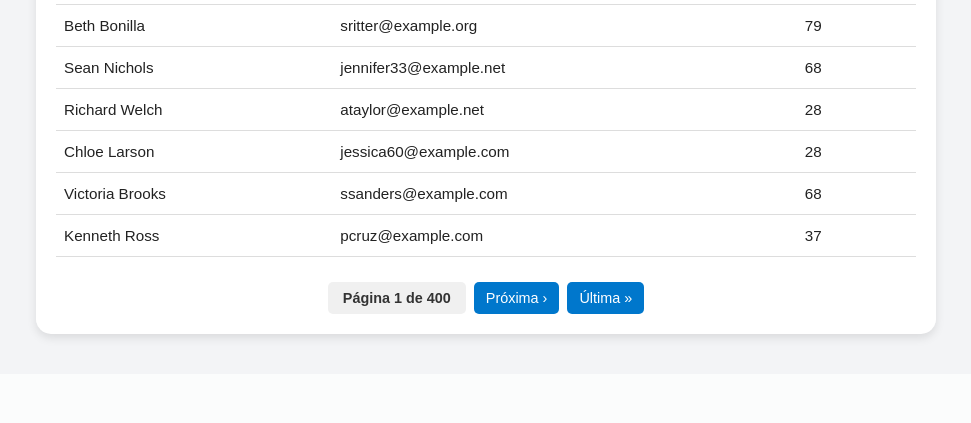
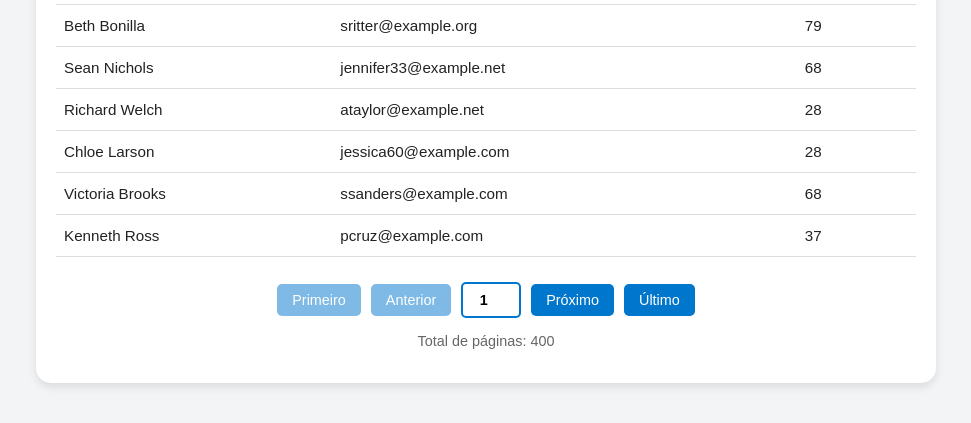
Before and after one commit to IuryHilario/TrabalhoDesempenhoPesquisa, a Flask app: page / in a window 1280 px wide. Shown: the part 1202-1625 px from the top of the page, without its empty margins (154-1125 px from the left). Before the commit the page ends 1544 px from the top, so only its background shows below. Run offline with Flask 3, Linux system fonts and the light colour scheme; data comes from the database, SQL or seed files in the repository.

Commit message:
nova-funcionalidade - lista

```diff
--- a/static/style.css
+++ b/static/style.css
@@ -132,31 +132,61 @@ th {
     display: flex;
     justify-content: center;
     align-items: center;
-    gap: 8px;
+    gap: 10px;
     flex-wrap: wrap;
 }
 
 .page-btn {
-    padding: 8px 12px;
+    padding: 8px 15px;
     background: #0077cc;
     color: white;
     text-decoration: none;
     border-radius: 5px;
     font-size: 0.9rem;
-    transition: background 0.3s;
+    transition: all 0.3s;
+    font-weight: 500;
 }
 
 .page-btn:hover {
     background: #005fa3;
 }
 
-.page-info {
-    padding: 8px 15px;
-    background: #f0f0f0;
+.page-form {
+    display: flex;
+    align-items: center;
+    gap: 8px;
+    padding: 0;
+    margin: 0;
+}
+
+.page-input {
+    width: 60px;
+    padding: 8px 10px;
+    border: 2px solid #0077cc;
     border-radius: 5px;
+    font-size: 0.9rem;
+    text-align: center;
     font-weight: bold;
-    color: #333;
+}
+
+.page-input:focus {
+    outline: none;
+    border-color: #005fa3;
+    box-shadow: 0 0 0 3px rgba(0, 119, 204, 0.1);
+}
+
+.page-total {
     font-size: 0.9rem;
+    color: #666;
+    font-weight: 500;
+}
+
+.total-pages {
+    text-align: center;
+    margin-top: 15px;
+    font-size: 0.9rem;
+    color: #666;
+    font-weight: 500;
 }
 
 .info {
@@ -288,8 +318,13 @@ th {
         font-size: 0.8rem;
     }
 
-    .page-info {
-        padding: 6px 10px;
+    .page-input {
+        width: 50px;
+        padding: 6px 8px;
+        font-size: 0.8rem;
+    }
+
+    .page-total {
         font-size: 0.8rem;
     }
 
--- a/templates/index.html
+++ b/templates/index.html
@@ -40,18 +40,17 @@
 
             <!-- Paginação -->
             <div class="pagination">
-                {% if page > 1 %}
-                <a href="?page=1" class="page-btn">« Primeira</a>
-                <a href="?page={{ page - 1 }}" class="page-btn">‹ Anterior</a>
-                {% endif %}
+                <a href="?page=1" class="page-btn" {% if page == 1 %}style="pointer-events: none; opacity: 0.5;"{% endif %}>Primeiro</a>
+                <a href="?page={{ page - 1 }}" class="page-btn" {% if page == 1 %}style="pointer-events: none; opacity: 0.5;"{% endif %}>Anterior</a>
 
-                <span class="page-info">Página {{ page }} de {{ total_pages }}</span>
+                <form class="page-form" onsubmit="event.preventDefault(); var p = parseInt(this.pageNum.value); if(p >= 1 && p <= {{ total_pages }}) window.location.href='?page=' + p;">
+                    <input type="number" name="pageNum" class="page-input" value="{{ page }}" min="1" max="{{ total_pages }}" title="Digite o número da página">
+                </form>
 
-                {% if page < total_pages %}
-                <a href="?page={{ page + 1 }}" class="page-btn">Próxima ›</a>
-                <a href="?page={{ total_pages }}" class="page-btn">Última »</a>
-                {% endif %}
+                <a href="?page={{ page + 1 }}" class="page-btn" {% if page == total_pages %}style="pointer-events: none; opacity: 0.5;"{% endif %}>Próximo</a>
+                <a href="?page={{ total_pages }}" class="page-btn" {% if page == total_pages %}style="pointer-events: none; opacity: 0.5;"{% endif %}>Último</a>
             </div>
+            <p class="total-pages">Total de páginas: {{ total_pages }}</p>
         </div>
     </div>
 
```
